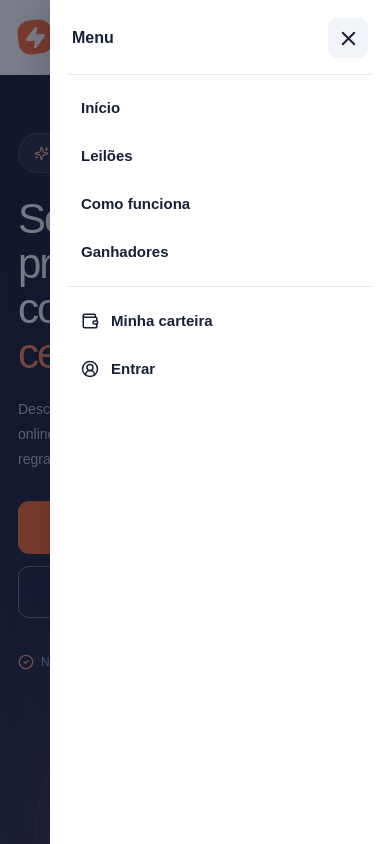
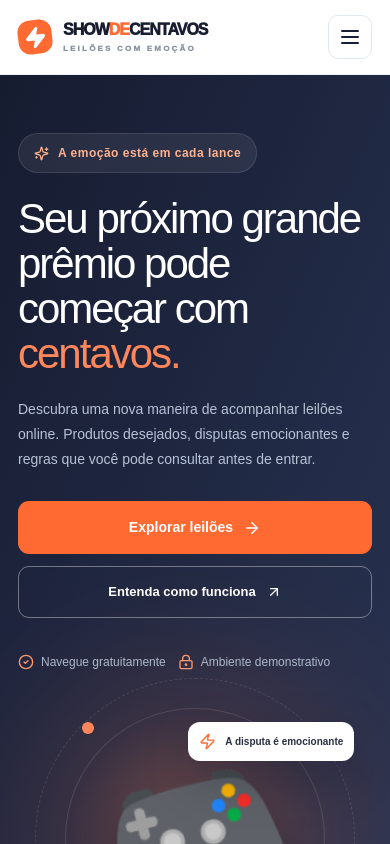
Before and after one commit to joieloliveira/showDeCentavos-app, a Next.js app: page / in a window 390 px wide. Shown: the top 844 px of the page. Built offline with nearby package versions, Linux system fonts and the light colour scheme; no server answers.

Commit message:
style: slide mobile off-canvas from left with animated backdrop

```diff
--- a/app/globals.css
+++ b/app/globals.css
@@ -367,9 +367,10 @@ a.account-summary-card:hover{box-shadow:0 14px 32px #252a3b12;transform:translat
   .mobile-menu{display:inline-flex;align-items:center;justify-content:center;border:1px solid #e2e8f0;background:#fff;color:#172039;border-radius:10px;width:44px;height:44px;flex-shrink:0;padding:0}
   .header-inner{gap:12px}
   .brand{min-width:0}
-  .mobile-nav-layer{display:block;position:fixed;inset:0;z-index:100}
-  .mobile-nav-backdrop{position:absolute;inset:0;background:rgba(15,23,42,.55);border:0;border-radius:0;width:100%;height:100%;cursor:pointer}
-  .mobile-nav-panel{position:absolute;top:0;right:0;bottom:0;width:min(340px,88vw);background:#fff;box-shadow:-12px 0 35px rgba(15,23,42,.18);display:flex;flex-direction:column;gap:2px;padding:18px 18px 32px;overflow-y:auto;overscroll-behavior:contain}
+  .mobile-nav-layer{display:block;position:fixed;inset:0;z-index:100;visibility:hidden;pointer-events:none;transition:visibility 0s linear .3s}.mobile-nav-layer.is-open{visibility:visible;pointer-events:auto;transition-delay:0s}
+  .mobile-nav-backdrop{position:absolute;inset:0;background:rgba(15,23,42,.55);border:0;border-radius:0;width:100%;height:100%;cursor:pointer;opacity:0;transition:opacity .3s ease}.mobile-nav-layer.is-open .mobile-nav-backdrop{opacity:1}
+  .mobile-nav-panel{position:absolute;top:0;left:0;bottom:0;width:min(340px,88vw);background:#fff;box-shadow:12px 0 35px rgba(15,23,42,.18);transform:translateX(-100%);transition:transform .3s cubic-bezier(.2,.8,.2,1);will-change:transform;display:flex;flex-direction:column;gap:2px;padding:18px 18px 32px;overflow-y:auto;overscroll-behavior:contain}
+  .mobile-nav-layer.is-open .mobile-nav-panel{transform:translateX(0)}
   .mobile-nav-heading{display:flex;align-items:center;justify-content:space-between;padding:0 4px 16px;margin-bottom:8px;border-bottom:1px solid #e2e8f0;color:#172039}
   .mobile-nav-heading button{border:0;background:#f1f5f9;border-radius:9px;width:40px;height:40px;display:grid;place-items:center;color:#172039}
   .mobile-nav-panel>a,.mobile-nav-panel>button{display:flex;align-items:center;gap:12px;min-height:46px;padding:11px 13px;text-decoration:none;text-align:left;color:#172039;background:transparent;border:0;border-radius:9px;font-size:15px;font-weight:650;overflow-wrap:anywhere}
@@ -383,3 +384,5 @@ a.account-summary-card:hover{box-shadow:0 14px 32px #252a3b12;transform:translat
   .brand small{font-size:6px;letter-spacing:1.5px}
   .brand-symbol{width:32px;height:32px;flex-shrink:0}
 }
+
+@media(prefers-reduced-motion:reduce){.mobile-nav-layer,.mobile-nav-backdrop,.mobile-nav-panel{transition-duration:0s!important;transition-delay:0s!important}}
```
